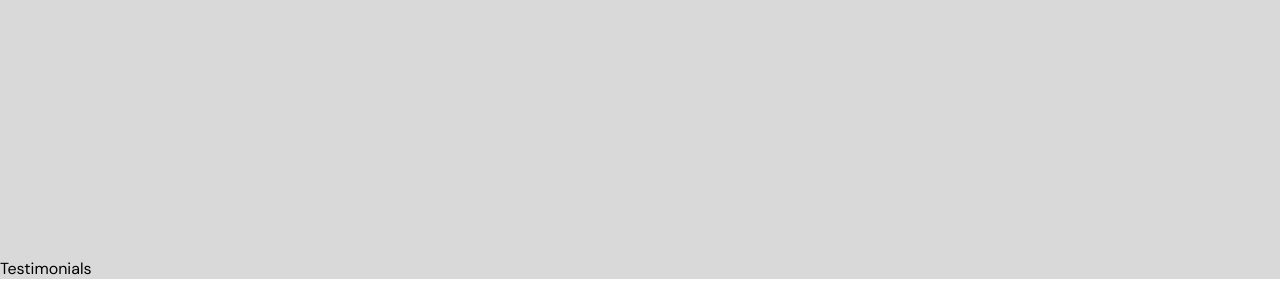
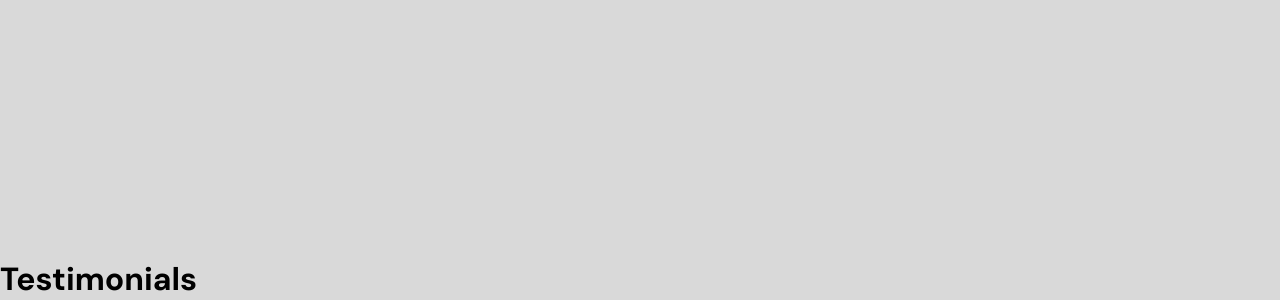
Before and after one commit to WaseemWahid/butterfly-effect-website, a React (Create React App) app: page / in a window 1280 px wide. Shown: the part 2582-2882 px from the top of the page. Before the commit the page ends 2861 px from the top, so only its background shows below. Built offline with nearby package versions, Linux system fonts and the light colour scheme.

Commit message:
start of testimonials css

```diff
--- a/src/Container/Testimonials/Testimonials.css
+++ b/src/Container/Testimonials/Testimonials.css
@@ -0,0 +1,4 @@
+.app__testimonials {
+    height: 100vh;
+    text-align: center;
+}
--- a/src/Container/Testimonials/Testimonials.jsx
+++ b/src/Container/Testimonials/Testimonials.jsx
@@ -2,7 +2,9 @@ import React from 'react'
 
 const Testimonials = () => {
     return (
-        <div>Testimonials</div>
+        <div className='app__testimonials'>
+            <h1>Testimonials</h1>
+        </div>
     )
 }
 
```
